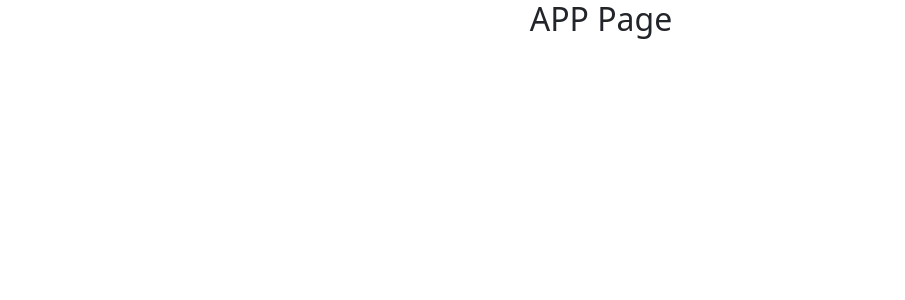
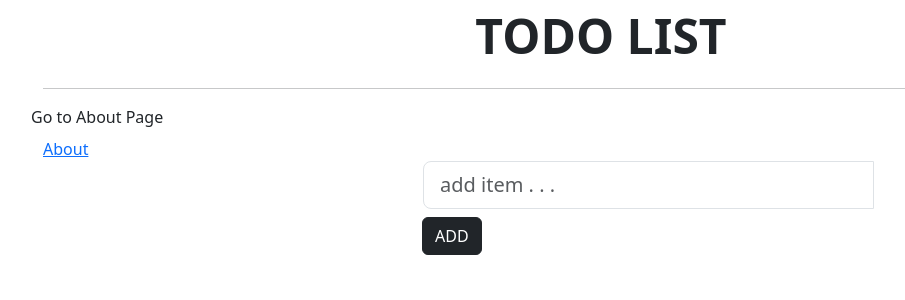
Before and after one commit to Manas-15/todo-app, a React (Create React App) app: page / in a window 1280 px wide. Shown: the top 300 px of the page, without its empty margins (39-944 px from the left). Built offline with nearby package versions, Linux system fonts and the light colour scheme.

Commit message:
modified

```diff
--- a/src/App.js
+++ b/src/App.js
@@ -8,11 +8,10 @@ import About from "./About";
 function App() {
   return (
     <div className="App">
-      <h2> APP Page</h2>
-      {/* <Routes>
+      <Routes>
         <Route path="/" element={<Home />} />
         <Route path="/about" element={<About />} />
-      </Routes> */}
+      </Routes>
     </div>
   );
 }
```
